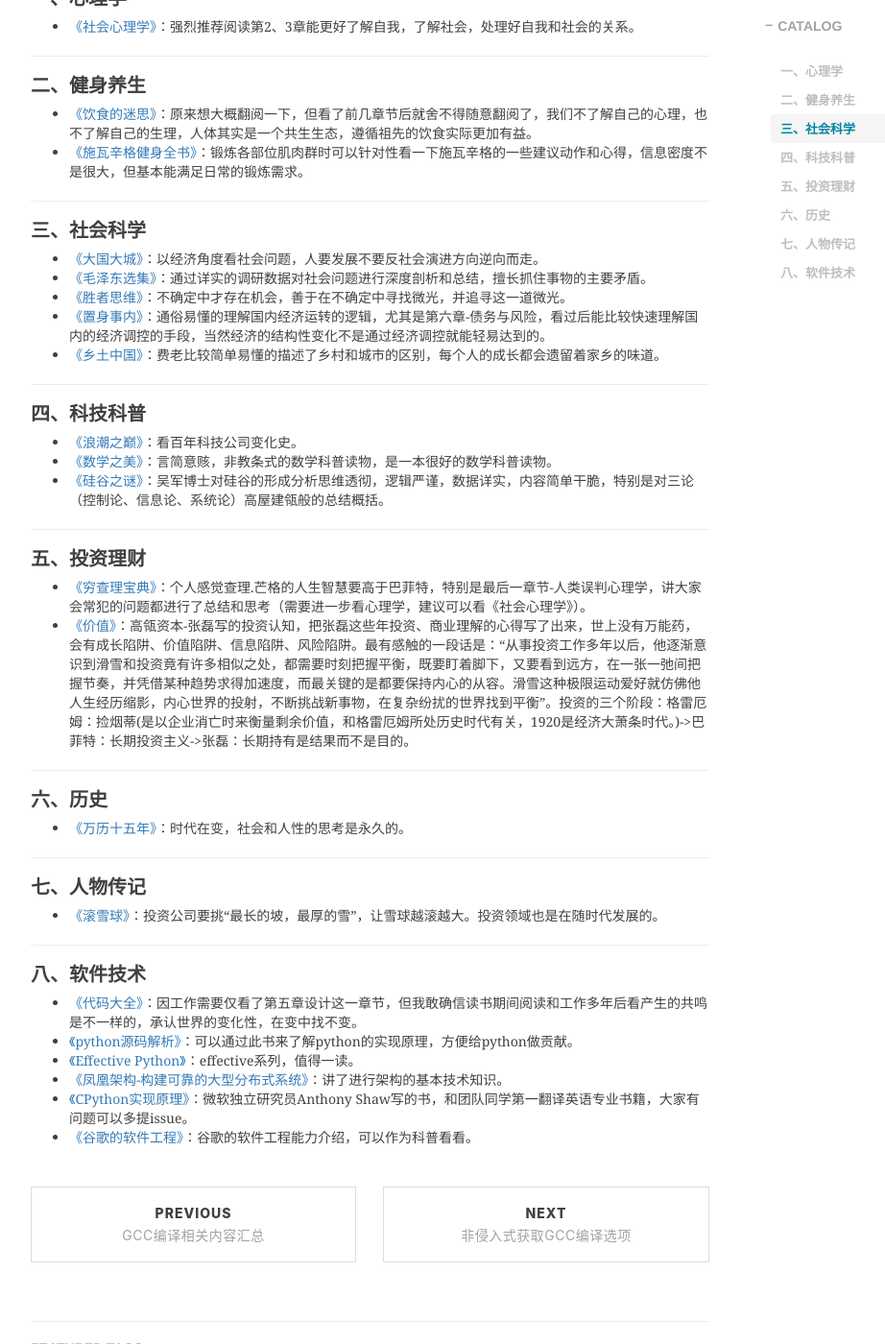
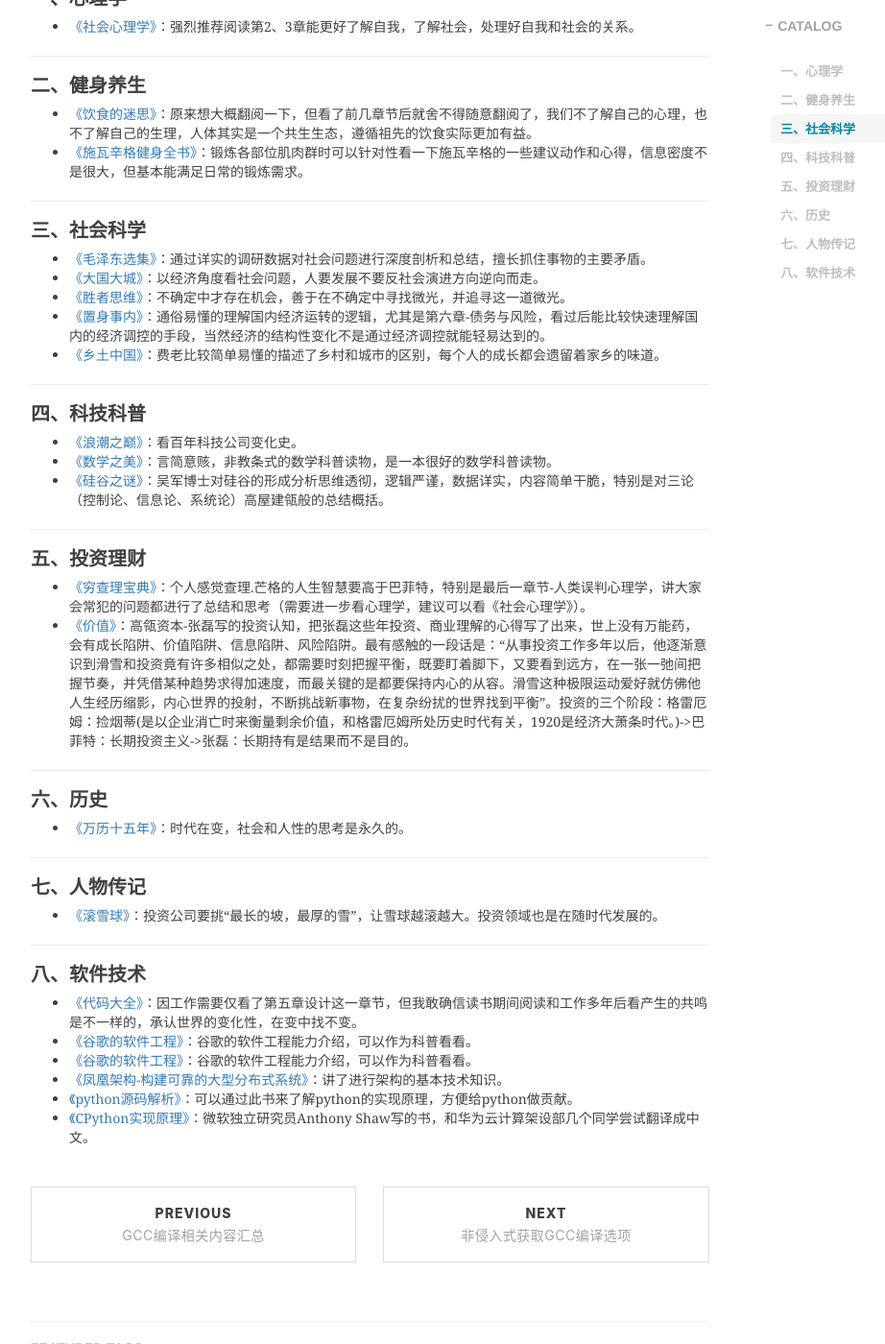
Before and after one commit to shihai1991/shihai1991.github.io, a Jekyll site: the page built from _posts/2021-11-23-个人阅读书单推荐.md, in a window 1280 px wide and 1400 px high, scrolled down 594 px. Shown: the whole window at 96% size, without its empty margins (233-1155 px from the left). Built offline with Jekyll 4.4.1, drawn with Linux system fonts in a browser that asks for light colours; nearby versions of some CDN libraries; comment, search, counter and statistics services are not loaded.

Commit message:
Update 2021-11-23-个人阅读书单推荐.md

```diff
--- a/_posts/2021-11-23-个人阅读书单推荐.md
+++ b/_posts/2021-11-23-个人阅读书单推荐.md
@@ -18,8 +18,8 @@
 - [《施瓦辛格健身全书》](https://book.douban.com/subject/7067916/)：锻炼各部位肌肉群时可以针对性看一下施瓦辛格的一些建议动作和心得，信息密度不是很大，但基本能满足日常的锻炼需求。
 
 ## 三、社会科学
+- [《毛泽东选集》](https://book.douban.com/subject/1139360/)：通过详实的调研数据对社会问题进行深度剖析和总结，擅长抓住事物的主要矛盾。
 - [《大国大城》](https://book.douban.com/subject/26824237/)：以经济角度看社会问题，人要发展不要反社会演进方向逆向而走。
-- [《毛泽东选集》](https://book.douban.com/subject/1139360/)：通过详实的调研数据对社会问题进行深度剖析和总结，擅长抓住事物的主要矛盾。
 - [《胜者思维》](https://book.douban.com/subject/27038434/)：不确定中才存在机会，善于在不确定中寻找微光，并追寻这一道微光。
 - [《置身事内》](https://book.douban.com/subject/35546622/)：通俗易懂的理解国内经济运转的逻辑，尤其是第六章-债务与风险，看过后能比较快速理解国内的经济调控的手段，当然经济的结构性变化不是通过经济调控就能轻易达到的。
 - [《乡土中国》](https://book.douban.com/annotation/54214959/)：费老比较简单易懂的描述了乡村和城市的区别，每个人的成长都会遗留着家乡的味道。
@@ -41,8 +41,8 @@
 
 ## 八、软件技术
 - [《代码大全》](https://book.douban.com/subject/1477390/)：因工作需要仅看了第五章设计这一章节，但我敢确信读书期间阅读和工作多年后看产生的共鸣是不一样的，承认世界的变化性，在变中找不变。
+- [《谷歌的软件工程》](https://qiangmzsx.github.io/Software-Engineering-at-Google)：谷歌的软件工程能力介绍，可以作为科普看看。
+- [《谷歌的软件工程》](https://qiangmzsx.github.io/Software-Engineering-at-Google)：谷歌的软件工程能力介绍，可以作为科普看看。
+- [《凤凰架构-构建可靠的大型分布式系统》](https://icyfenix.cn/)：讲了进行架构的基本技术知识。
 - [《python源码解析》](https://book.douban.com/subject/3117898/)：可以通过此书来了解python的实现原理，方便给python做贡献。
-- [《Effective Python》](https://book.douban.com/subject/26709315/)：effective系列，值得一读。
-- [《凤凰架构-构建可靠的大型分布式系统》](https://icyfenix.cn/)：讲了进行架构的基本技术知识。
-- [《CPython实现原理》](https://hai-shi.gitbook.io/cpython-internals)：微软独立研究员Anthony Shaw写的书，和团队同学第一翻译英语专业书籍，大家有问题可以多提issue。
-- [《谷歌的软件工程》](https://qiangmzsx.github.io/Software-Engineering-at-Google)：谷歌的软件工程能力介绍，可以作为科普看看。
+- [《CPython实现原理》](https://hai-shi.gitbook.io/cpython-internals)：微软独立研究员Anthony Shaw写的书，和华为云计算架设部几个同学尝试翻译成中文。
```
